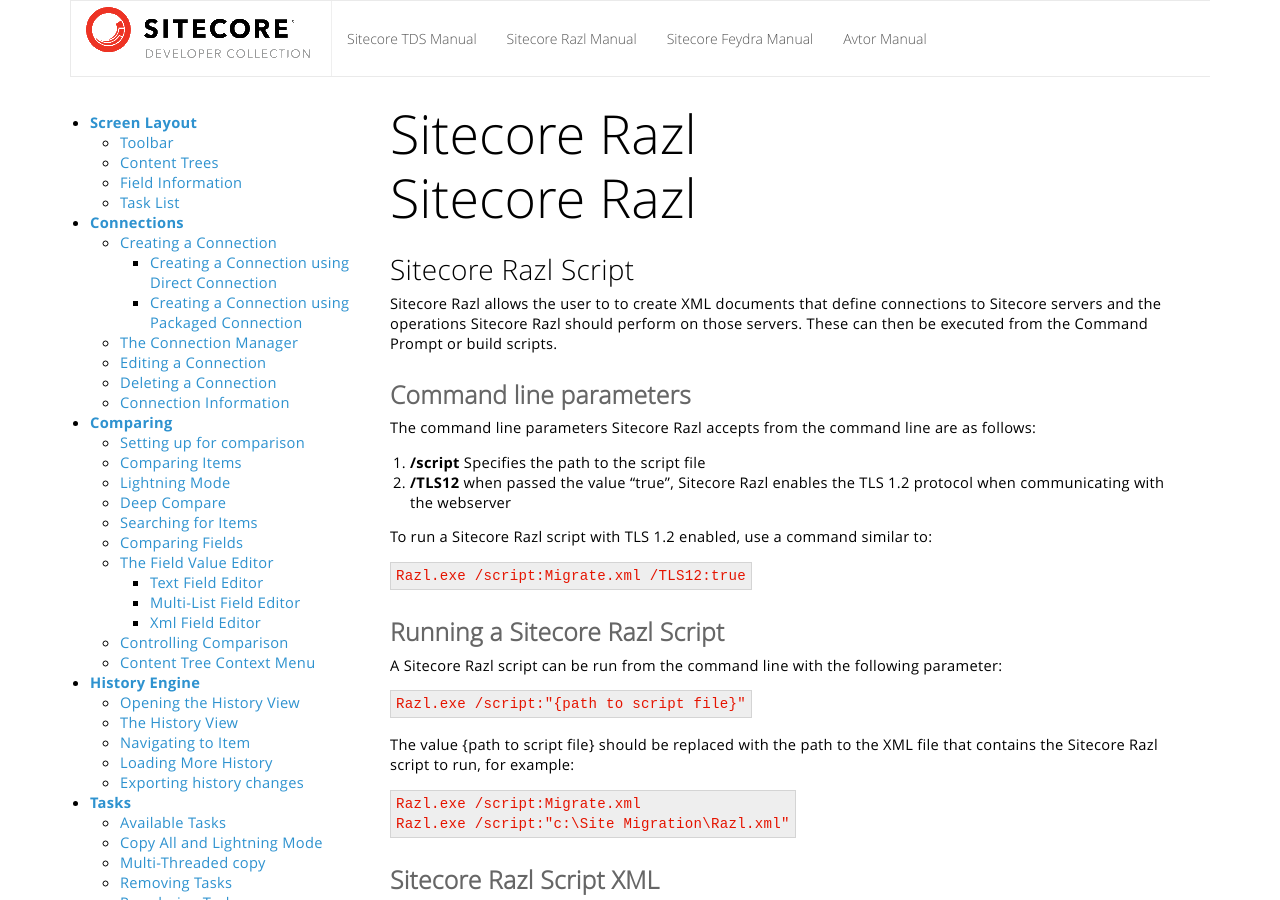
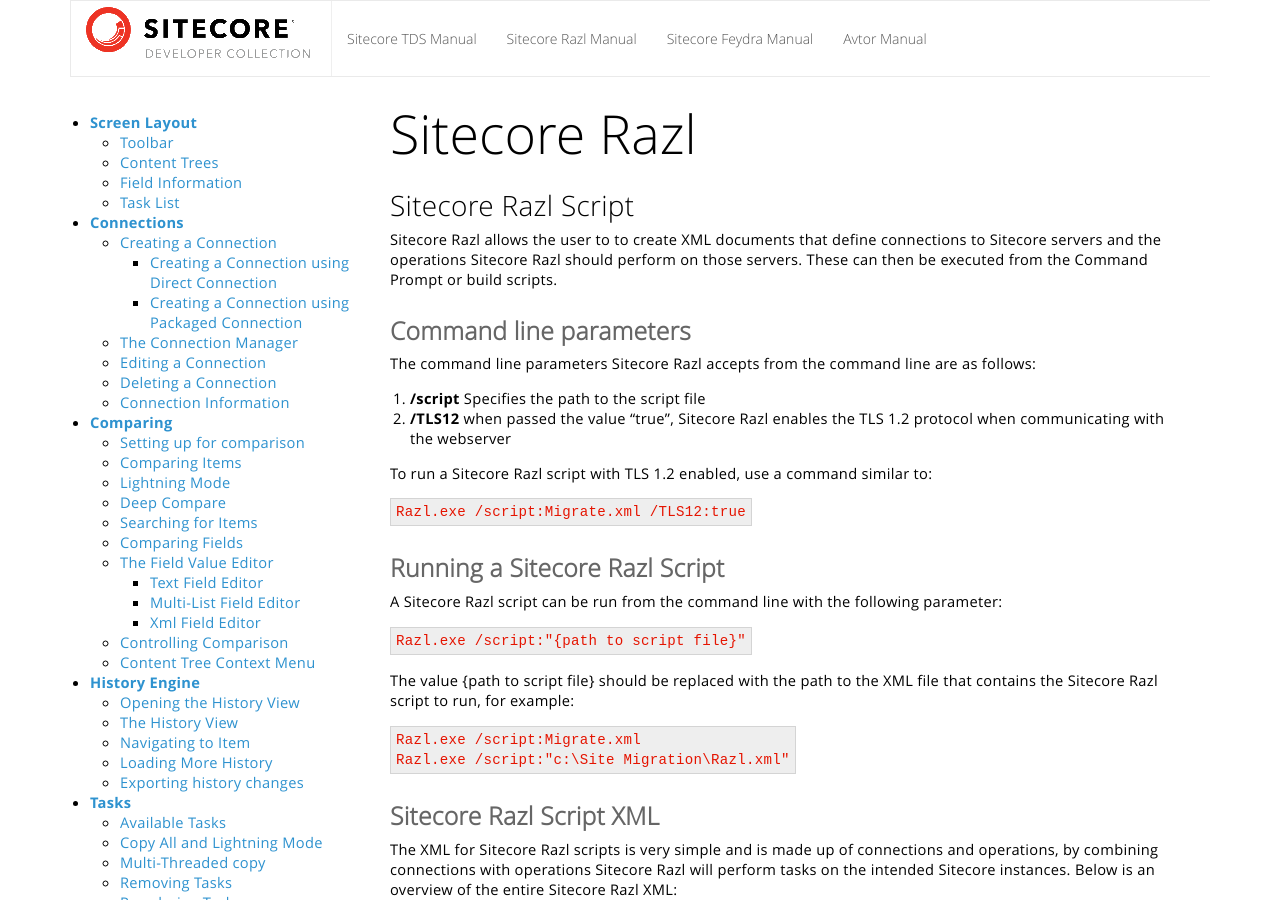
Before and after one commit to HedgehogDevelopment/HedgehogDevelopment.github.io, a Jekyll site: the page built from razl/xml_script.markdown, in a window 1280 px wide and 900 px high. Built offline with Jekyll 4.4.1, drawn with Linux system fonts in a browser that asks for light colours.

Commit message:
Update page

```diff
--- a/razl/xml_script.markdown
+++ b/razl/xml_script.markdown
@@ -2,8 +2,6 @@
 title: Sitecore Razl - Scripts
 layout: RazlLayout
 ---
-
-# Sitecore Razl
 
 ## Sitecore Razl Script
 
```
